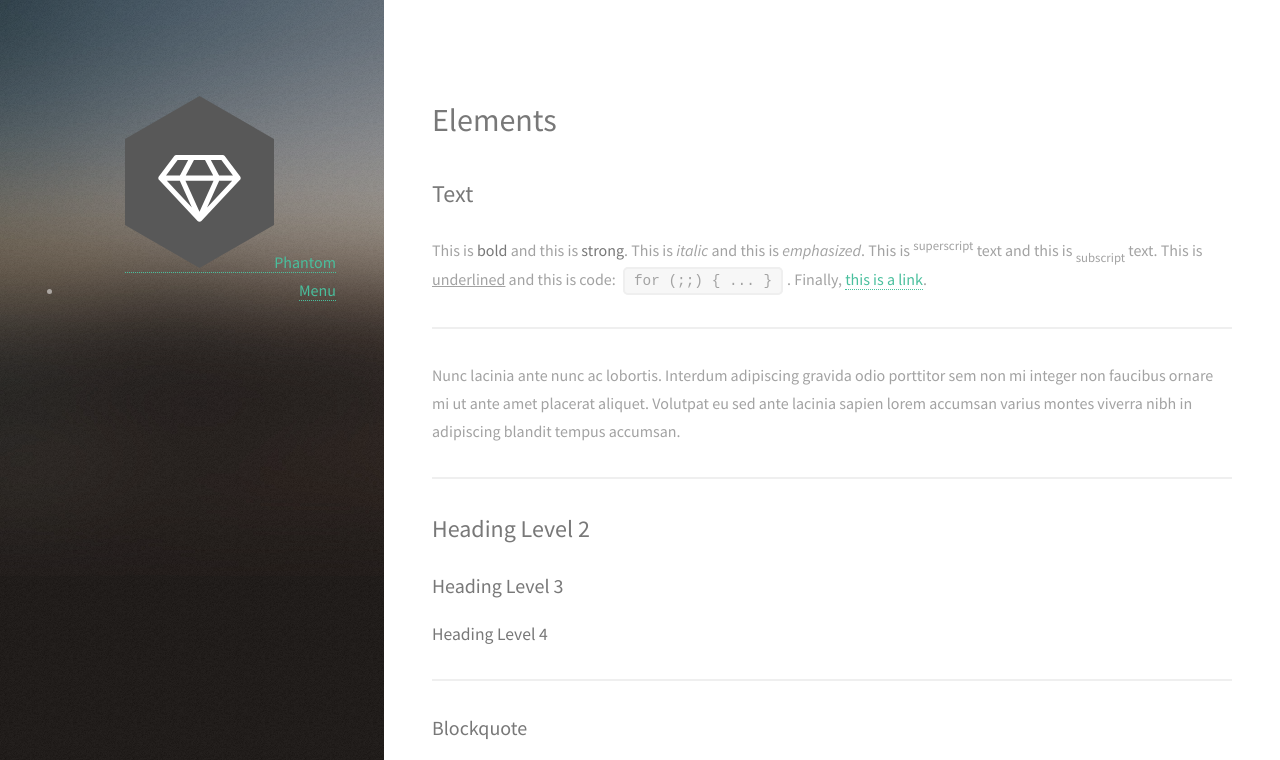
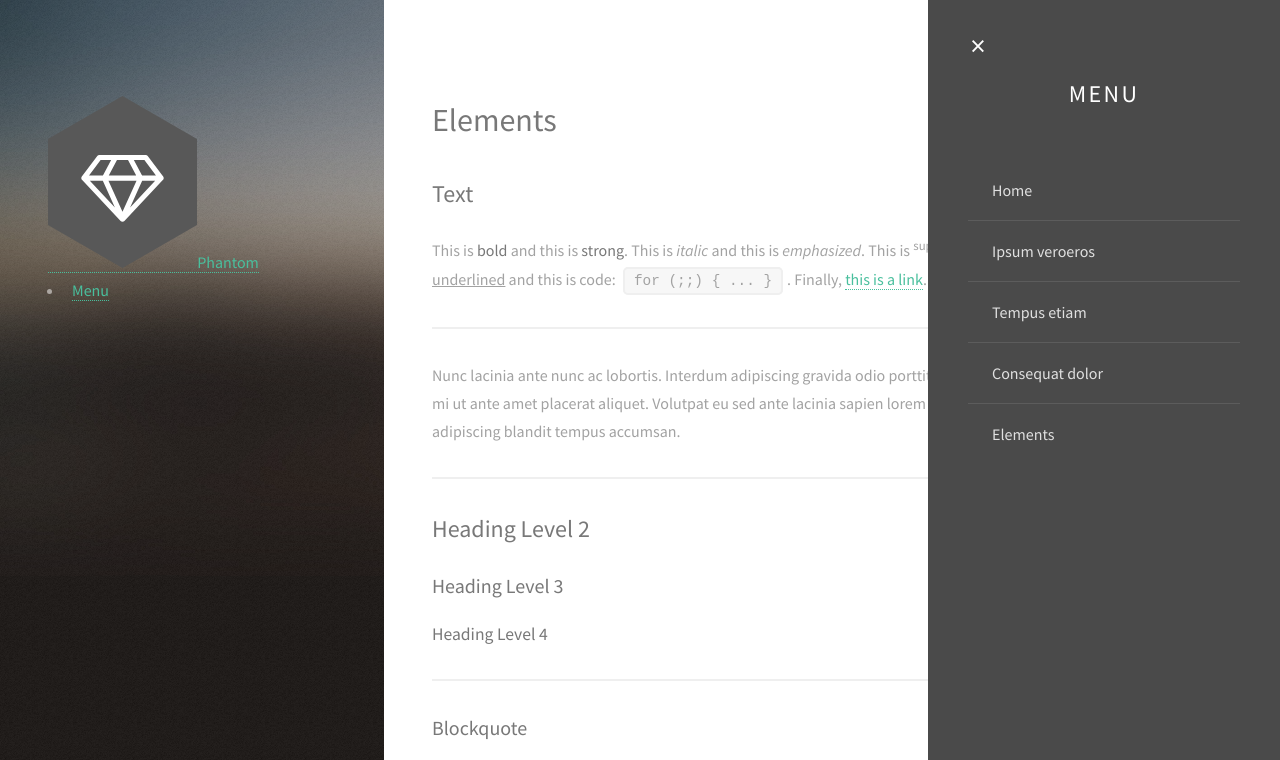
Before and after one commit to godsentsalvaloza/Portal-Expo-25, an Eleventy site: page source/elements.njk in a window 1280 px wide. Both pictures are taken after a click on the link "Menu". Shown: the top 760 px of the page. Built offline with nearby package versions, Linux system fonts and the light colour scheme; Eleventy itself is replaced by a stand-in of ours; files that its build step writes are made by us from their sources; files whose address does not match are found by name.

Commit message:
Update main.css w flyout

```diff
--- a/public/assets/css/main.css
+++ b/public/assets/css/main.css
@@ -2034,6 +2034,139 @@ input, select, textarea {
 		.icon.brands:before {
 			font-family: 'Font Awesome 5 Brands';
 		}
+
+/* Menu Styles */
+#menu {
+    position: fixed;
+    right: -22em;
+    top: 0;
+    width: 22em;
+    height: 100%;
+    background: #4a4a4a;
+    color: #fff;
+    overflow-y: auto;
+    transition: right 0.3s ease;
+    padding: 0;
+    z-index: 10002;
+    visibility: hidden;
+  }
+
+  body.is-menu-visible #menu {
+    right: 0;
+    visibility: visible;
+  }
+
+  #menu .inner {
+    padding: 2.5em;
+  }
+
+  #menu h2 {
+    color: #fff;
+    font-size: 1.5em;
+    letter-spacing: 0.1em;
+    text-align: center;
+    margin: 1.5em 0 2em 0;
+    text-transform: uppercase;
+  }
+
+  #menu ul {
+    list-style: none;
+    padding: 0;
+    margin: 0;
+  }
+
+  #menu ul li {
+    border-top: solid 1px rgba(255, 255, 255, 0.1);
+    padding: 0;
+  }
+
+  #menu ul li:first-child {
+    border-top: none;
+  }
+
+  #menu ul li a {
+    display: block;
+    padding: 1em 1.5em;
+    color: #e0e0e0;
+    text-decoration: none;
+    border: none;
+    transition: color 0.2s ease;
+  }
+
+  #menu ul li a:hover {
+    color: #fff;
+  }
+
+  /* Close button styling */
+  #menu a.close {
+    position: absolute;
+    top: 1.5em;
+    left: 1.5em;
+    width: 2em;
+    height: 2em;
+    color: transparent; /* Hide the text */
+    border: none;
+    z-index: 10003;
+    background: none;
+    cursor: pointer;
+    font-size: 1.25em;
+    text-decoration: none;
+    overflow: hidden;
+    text-indent: -9999px; /* Push text off-screen */
+  }
+
+  #menu a.close:before {
+    content: "×";
+    position: absolute;
+    top: 0;
+    left: 0;
+    width: 100%;
+    height: 100%;
+    text-indent: 0; /* Reset text-indent for the pseudo-element */
+    font-size: 1.5em;
+    line-height: 1;
+    color: #fff;
+    text-align: center;
+  }
+
+  /* Menu toggle button */
+  .menuToggle {
+    position: fixed;
+    right: 2em;
+    top: 2em;
+    z-index: 10003;
+    background: none;
+    border: none;
+    cursor: pointer;
+    text-decoration: none;
+    display: block;
+    width: 2em;
+    height: 2em;
+    overflow: hidden;
+    white-space: nowrap;
+    text-indent: -9999px; /* Push text off-screen */
+    color: transparent; /* Hide the text */
+  }
+
+  .menuToggle:before {
+    content: "";
+    display: block;
+    position: absolute;
+    top: 0.5em;
+    left: 0.5em;
+    width: 1em;
+    height: 0.15em;
+    background: #888;
+    box-shadow: 0 0.4em 0 0 #888, 0 0.8em 0 0 #888;
+  }
+
+  @media screen and (max-width: 736px) {
+    .menuToggle {
+      right: 1em;
+      top: 1em;
+    }
+  }
+
 
 /* Image */
 
@@ -2602,9 +2735,8 @@ input, select, textarea {
 		left: 0;
 		padding: 8em 4em;
 		position: fixed;
-		text-align: right;
 		top: 0;
-		width: 35%;
+		width: 31%;
 	}
 
 		#header > * {
@@ -2684,7 +2816,7 @@ input, select, textarea {
 	#main {
 		margin-left: 35%;
 		max-width: 54em;
-		padding: 8em 4em 4em 4em;
+		padding: 8em 4em 4em 0;
 		width: calc(100% - 35%);
 	}
 
```
